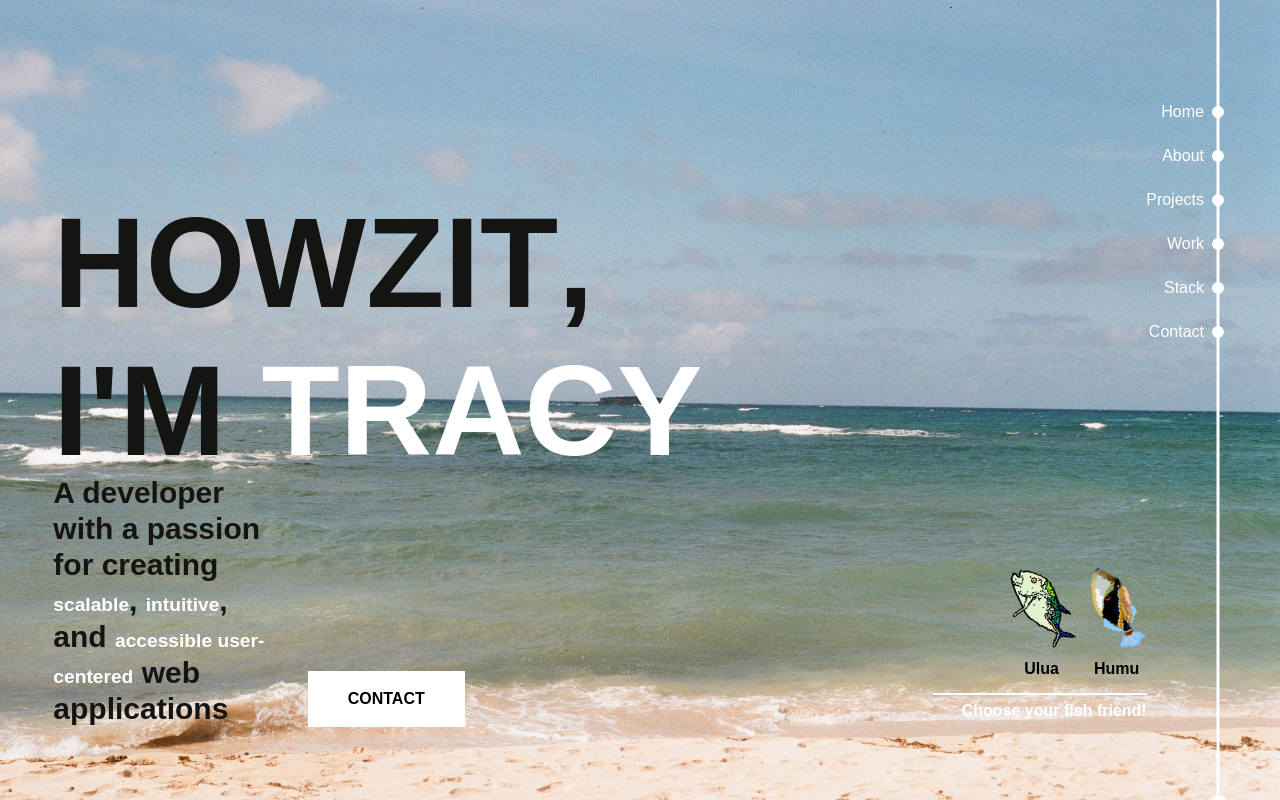
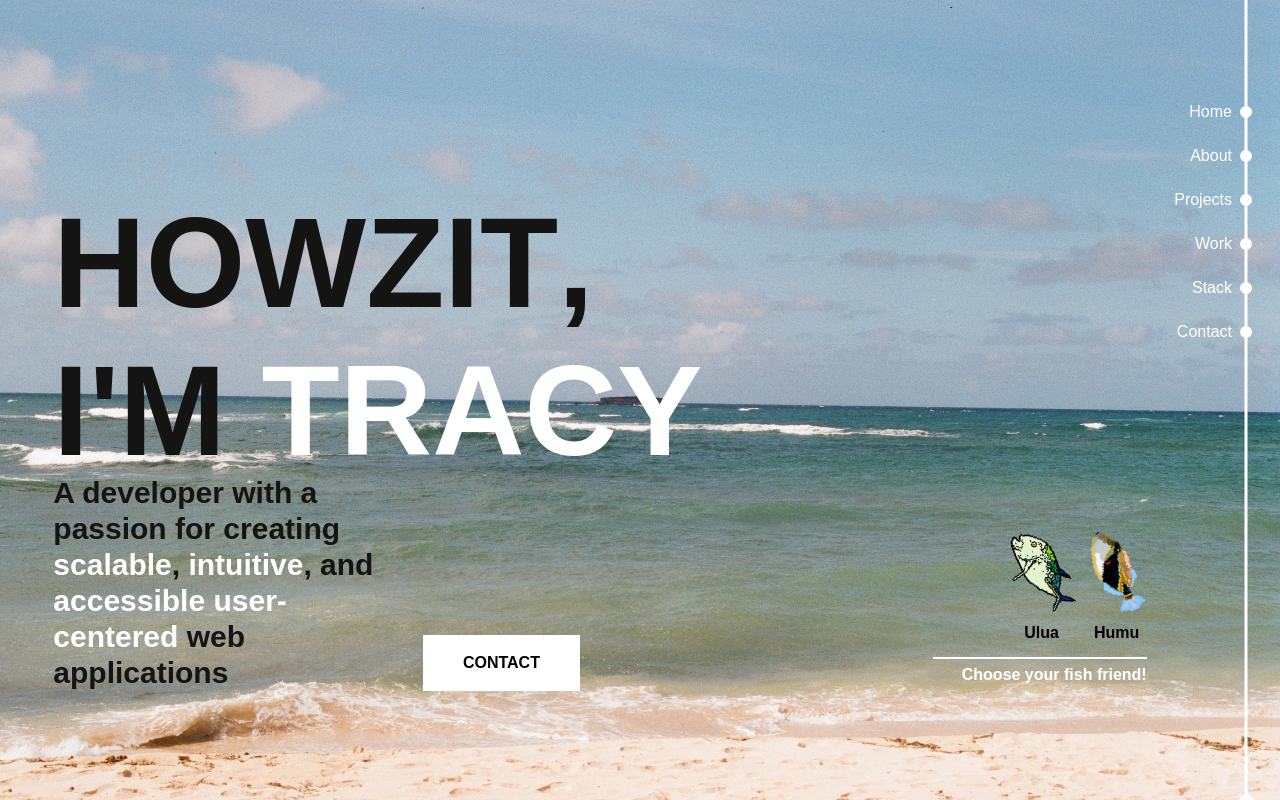
Before and after one commit to tracytnb/tracytnb-portfolio, a Next.js app: page / in a window 1280 px wide. Shown: the top 800 px of the page. Built offline with nearby package versions, Linux system fonts and the light colour scheme; a web font is replaced by a local one.

Commit message:
Updated fishing hook and header responsiveness

```diff
--- a/app/components/FishingHook.tsx
+++ b/app/components/FishingHook.tsx
@@ -21,7 +21,7 @@ function hookTransformAttr(endY: number, scale: number) {
 }
 
 const HOOK_SCALE_MOBILE = 0.6;
-const HOOK_SCALE_DESKTOP = 1;
+const HOOK_SCALE_DESKTOP = 0.8;
 
 export default function FishingHook() {
   const { scrollYProgress } = useScroll();
@@ -51,7 +51,6 @@ export default function FishingHook() {
     return `M 50 0 C 50 0 50 ${ey} 50 ${ey}`;
   });
 
-  /** SVG `transform` must be a real attribute string — MotionValues in `style` on `<g>` often fail to render. */
   const [hookTransform, setHookTransform] = useState(() =>
     hookTransformAttr(LINE_END_Y_MIN, HOOK_SCALE_DESKTOP),
   );
--- a/app/page.tsx
+++ b/app/page.tsx
@@ -55,7 +55,7 @@ export default function Home() {
         <Contact />
       </div>
       <Footer />
-      <div className="pointer-events-none fixed right-4 top-0 z-40 flex h-dvh w-[min(18rem,calc(100vw-1rem))] justify-end md:right-8">
+      <div className="pointer-events-none fixed right-1 md:right-1 top-0 z-40 flex h-dvh w-[min(18rem,calc(100vw-1rem))] justify-end">
         <div
           className="pointer-events-auto relative h-full w-20 shrink-0"
           onMouseEnter={() => setRailHovered(true)}
--- a/app/pages/Header.tsx
+++ b/app/pages/Header.tsx
@@ -82,7 +82,7 @@ const RotatingGreeting = () => {
 
   return (
     <div
-      className="relative text-5xl sm:text-6xl md:text-9xl"
+      className="relative text-8xl sm:text-8xl md:text-9xl"
       aria-live="polite"
       aria-atomic="true"
     >
@@ -150,29 +150,29 @@ const Header = () => {
 
         <motion.h1
           variants={headerItemVariants}
-          className="text-6xl font-bold sm:text-6xl md:text-9xl text-background"
+          className="font-bold text-8xl sm:text-8xl md:text-9xl text-background"
         >
           I&apos;M <span className="text-white">TRACY</span>
         </motion.h1>
 
         <div className="min-h-0 md:block md:flex-1" aria-hidden />
 
-        <div className="flex h-fit sm:w-full flex-col md:flex-row flex-wrap gap-x-6 mt-70 md:mt-0 md:mb-15 sm:flex-col">
+        <div className="flex h-fit sm:w-full flex-col md:flex-row flex-wrap gap-x-6 mt-80 md:mt-0 md:mb-15 sm:flex-col">
           <motion.div
             variants={headerItemVariants}
-            className="min-w-0 md:max-w-[18vw] flex-1"
+            className="min-w-0 md:max-w-[27vw] flex-1 mt-auto"
           >
             <h2 className="text-xl font-bold md:text-3xl text-background">
               A developer with a passion for creating{" "}
-              <span className="text-white font-bold sm:text-xl md:text-[1.5vw]">
+              <span className="text-white font-bold sm:text-xl md:text-3xl">
                 scalable
               </span>
               {", "}
-              <span className="text-white font-bold sm:text-xl md:text-[1.5vw]">
+              <span className="text-white font-bold sm:text-xl md:text-3xl">
                 intuitive
               </span>
               {", and "}
-              <span className="text-white font-bold sm:text-xl md:text-[1.5vw]">
+              <span className="text-white font-bold sm:text-xl md:text-3xl">
                 accessible user-centered
               </span>{" "}
               web applications
```
